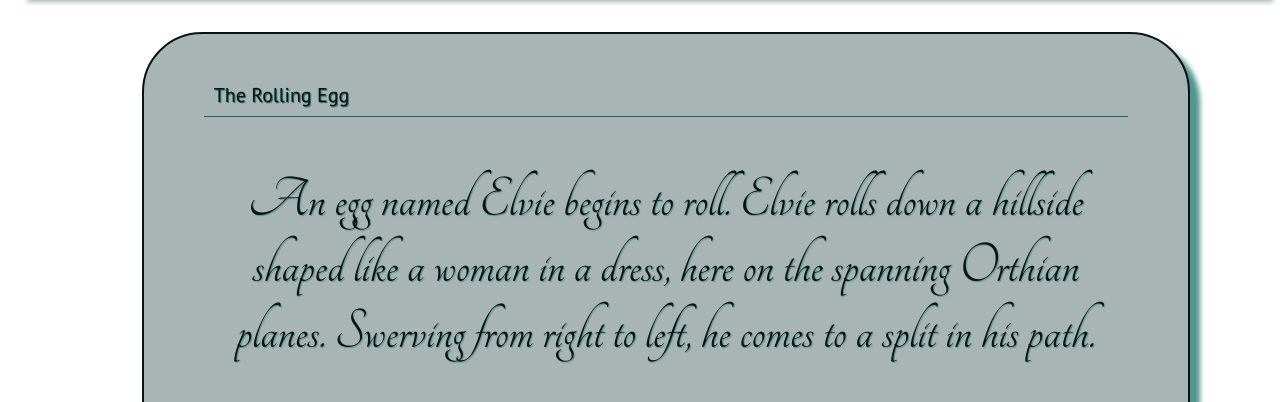
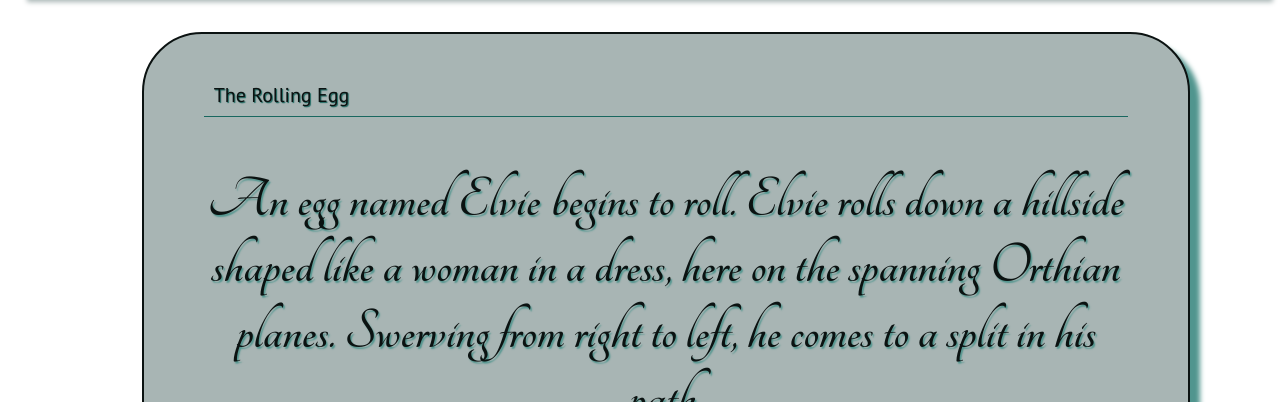
Before and after one commit to kevin-england/World, a plain HTML site: page public/story.html in a window 1280 px wide. Shown: the part 276-678 px from the top of the page. Drawn offline with nearby package versions, Linux system fonts and the light colour scheme.

```diff
--- a/public/css/default.css
+++ b/public/css/default.css
@@ -209,10 +209,11 @@
   color: #0B1211;
   font-size: 60px;
   font-family: 'Tangerine', cursive;
+  font-weight: bold;
   margin: 40px;
   margin-top: 50px;
   text-align: center;
-  text-shadow: 1px 1px 1px #50958E;
+  text-shadow: 1.5px 1.5px 1.5px #50958E;
 }
 
 .story-question {
@@ -311,8 +312,9 @@
 
 .ending-content {
   color: #A8B5B4;
-  font-size: 60px;
+  font-size: 64px;
   font-family: 'Tangerine', cursive;
+  font-weight: bold;
   margin: 40px;
   text-align: center;
   text-shadow: 1px 1px 1px #0B1211;
--- a/public/js/defaultTwo.js
+++ b/public/js/defaultTwo.js
@@ -137,7 +137,7 @@
   },
   {
     header: 'The Rolling Egg',
-    content: 'Elvie chooses to sit under heat lamp. After thirty seconds, Elvie hatches into a human toddler demanding you buy them a cellphone... Hm, we can send you back to the beginning!',
+    content: 'Elvie chooses to sit under heat lamp. After thirty seconds, Elvie hatches into a human toddler demanding you buy them a cellphone... Hm, that seemed to appease him! How about we start over?',
     image: 'images/eggSix.jpg',
     button: 'Go back to beginning!',
   },
@@ -149,7 +149,7 @@
   },
   {
     header: 'The Rolling Egg',
-    content: 'Elvie decides to follow the white unicorn into the flames. When Elvie enters the center of the flames, his egg shell cracks and he turns into an enormous chicken. The unicorn transforms into President Lincoln and hops on his back. As the flames go out, they are in a city. Is this a dream?',
+    content: 'Elvie decides to follow the white unicorn into the flames. When Elvie enters the center of the flames, his egg shell cracks and he turns into an enormous chicken. The unicorn transforms into President Lincoln and hops on his back. Orthia can be a very strange place.',
     image: 'images/eggSeven.png',
     button: 'Go back to beginning!',
   },
@@ -167,21 +167,21 @@
   },
   {
     header: 'A Race Through Planet Orthia',
-    content: 'Elvie enters the inn. As Elvie enjoys the warmth from within, his egg slowly begins to crack. Is that a...Dragon? Look out, Elvie just burned you!',
-    image: 'images/eggFive.jpg',
-    button: 'You are burned to a crisp',
+    content: 'Gervis runs for the light. As he exits the hole, he hears the sound of gun shots but makes haste to a ridge towards the finish line. The shortcut led straight to the finish and helped him win the race! He has finally beaten his arch-rival, the silver eyepatched Tuxedo Cheetah.',
+    image: 'images/hareFive.jpg',
+    button: 'You won the race!',
   },
   {
     header: 'A Race Through Planet Orthia',
-    content: 'Elvie chooses to sit under heat lamp. After thirty seconds, Elvie hatches into a human toddler demanding you buy them a cellphone... Hm, we can send you back to the beginning!',
-    image: 'images/eggSix.jpg',
+    content: 'Gervis decides to go back. However, as he exits the hole he runs into a vicious looking bear wielding a shotgun and crazed look on his face. It is the owner following him out! Gervis only has one option at this point. That was not a good shortcut!',
+    image: 'images/hareSix.jpg',
     button: 'Go back to beginning!',
   },
   {
     header: 'A Race Through Planet Orthia',
-    content: 'Elvie decides he should not enter the fiery flames. As Elvie turns back, his egg begins cracking slowly. The egg shell crumbles and soon you realize Elvie is a pile of delicious scrambled eggs! What the?!',
-    image: 'images/eggEight.jpg',
-    button: 'Time to eat!',
+    content: 'Gervis eats the slice of carrot cake anyways. After continuing along his path, things start to get strange. He sees his nemesis the Tuxedo Cheetah, but he is a tiger now... He can also see the finish line, but it changes into a large bird soaring above a pyramid. Cake...Bad idea...',
+    image: 'images/hareSeven.jpg',
+    button: 'Too sick to continue',
   },
   {
     header: 'A Race Through Planet Orthia',
@@ -217,10 +217,10 @@
 
   var photo = document.createElement('img');
   photo.setAttribute('src', info.image);
-  photo.setAttribute('class', 'col-md-8 img-responsive ending-image')
+  photo.setAttribute('class', 'col-md-5 center-block img-responsive ending-image')
 
   var button = document.createElement('button');
-  button.setAttribute('class', 'col-md-3 ending-button')
+  button.setAttribute('class', 'col-md-3 center-block ending-button')
   button.textContent = info.button;
 
   container.appendChild(header);
```
Also changed, not shown: public/images/eggSix.jpg, public/images/hareFive.jpg (added), public/images/hareSeven.jpg (added), public/images/hareSix.jpg (added).
